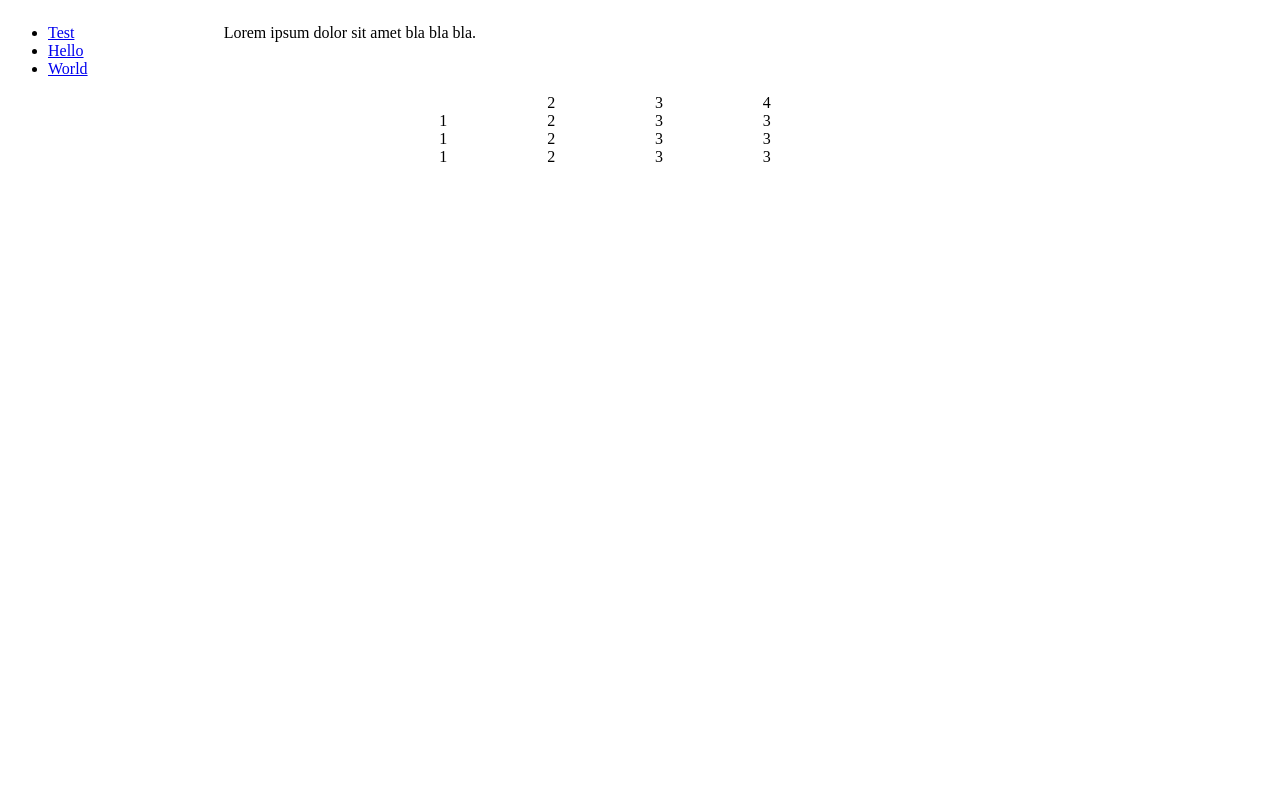
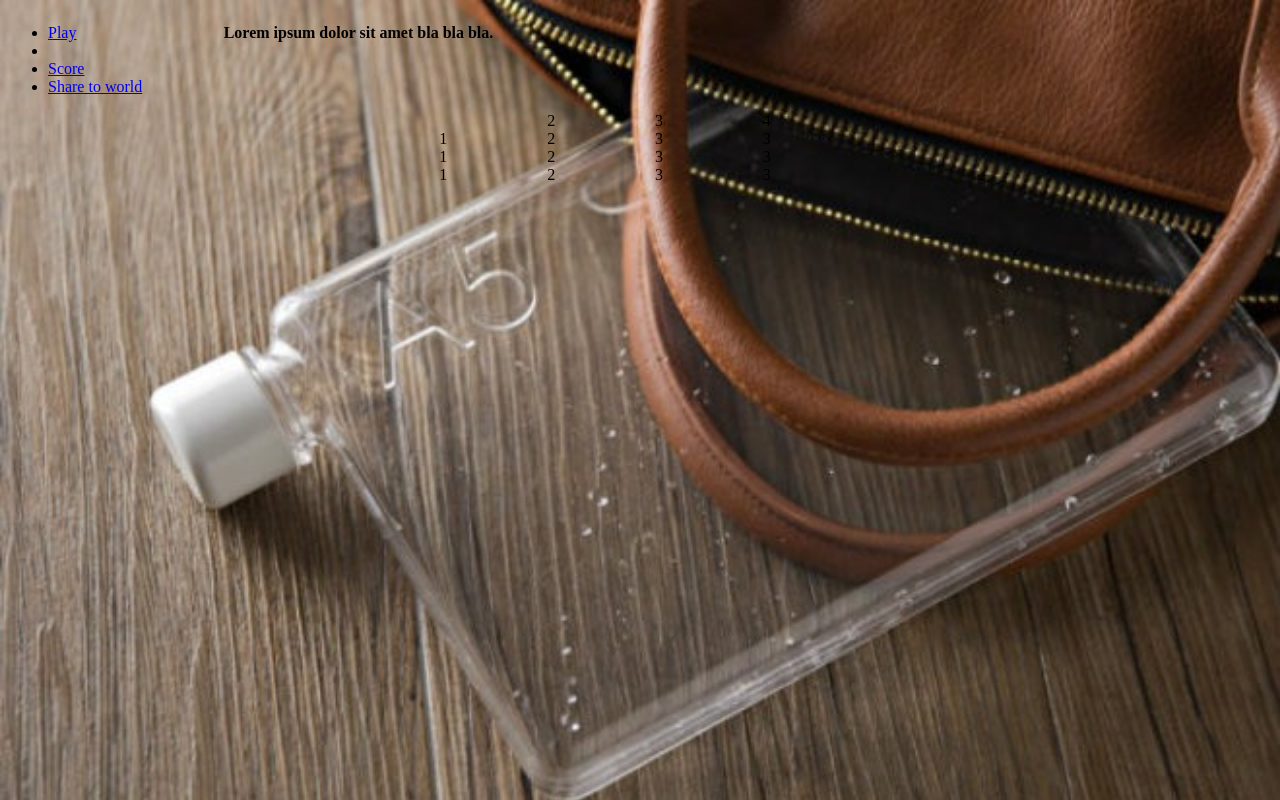
Before and after one commit to kuzua001/pie, a website: page index.html in a window 1280 px wide. Drawn offline with nearby package versions, Linux system fonts and the light colour scheme; files that its build step writes are made by us from their sources.

Commit message:
PIE-3: добавил картинки

```diff
--- a/index.html
+++ b/index.html
@@ -10,9 +10,10 @@
 			<div class="col-lg-2">
 				<nav>
 					<ul>
-						<li><a href="#">Test</a></li>
-						<li><a href="#">Hello</a></li>
-						<li><a href="#">World</a></li>
+						<li><a href="#">Play</a></li>
+						<li><a href="#"></a></li>
+						<li><a href="#">Score</a></li>
+						<li><a href="#">Share to world</a></li>
 					</ul>
 				</nav>
 			</div>
--- a/less/app.less
+++ b/less/app.less
@@ -1 +1,12 @@
 @import "grid/grid";
+
+body {
+  background: url("../img/bg.jpg") no-repeat ;
+  background-size:100%;
+  background-: ;
+  ;
+}
+
+body p {
+  font-weight: bold;
+}
```
Also changed, not shown: img/bg.jpg (added).
